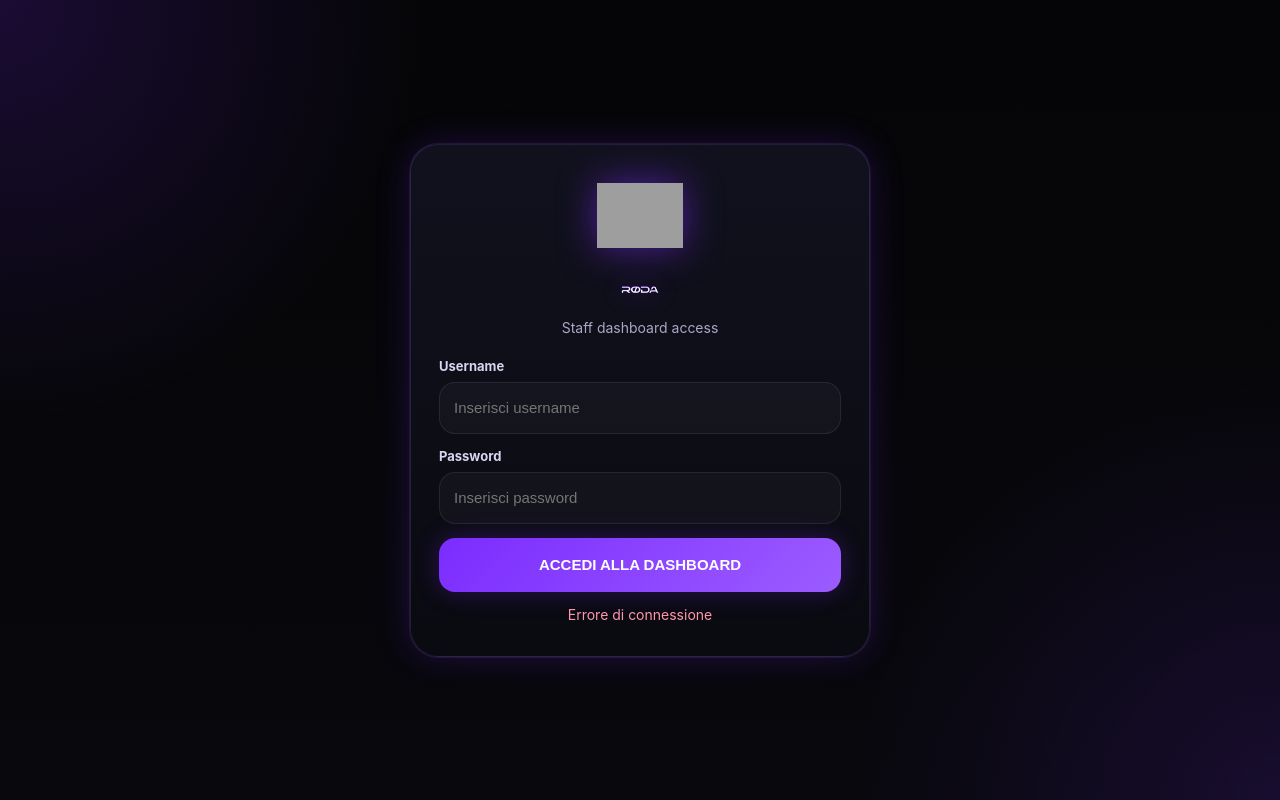
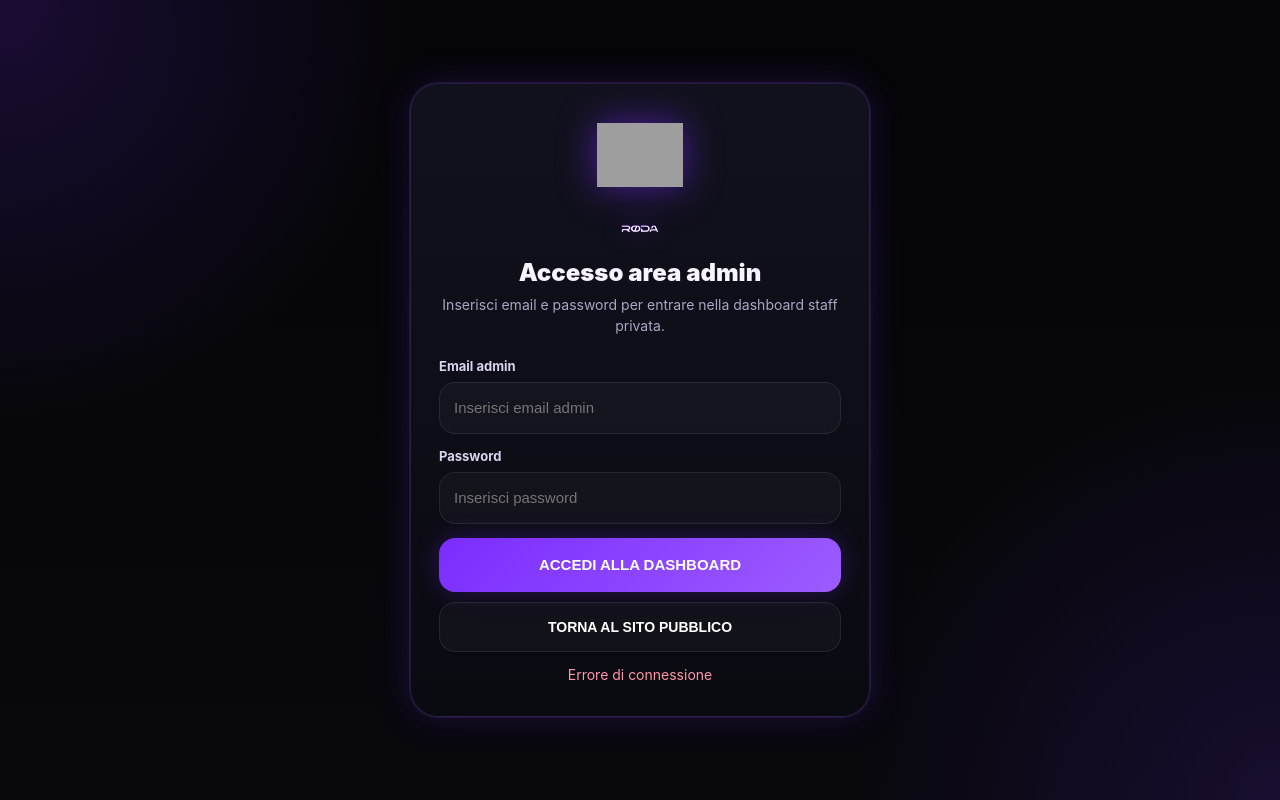
Before and after one commit to rodahub/roda-bot, a website: page public/login.html in a window 1280 px wide. Both pictures are taken after a click on the button "ACCEDI ALLA DASHBOARD". Drawn offline with Linux system fonts and the light colour scheme; no server answers; grey boxes are pictures that could not be loaded.

Commit message:
Update login.html

```diff
--- a/public/login.html
+++ b/public/login.html
@@ -3,7 +3,7 @@
 <head>
   <meta charset="UTF-8" />
   <meta name="viewport" content="width=device-width, initial-scale=1.0" />
-  <title>RØDA Staff Login</title>
+  <title>Accesso area admin</title>
   <style>
     :root{
       --line:rgba(160,110,255,.18);
@@ -74,9 +74,16 @@
       margin-bottom:8px;
     }
 
+    .title{
+      font-size:24px;
+      font-weight:900;
+      margin-bottom:8px;
+    }
+
     .subtitle{
       color:var(--muted);
       font-size:14px;
+      line-height:1.45;
     }
 
     .field{
@@ -121,6 +128,19 @@
       cursor:not-allowed;
     }
 
+    .secondary-btn{
+      width:100%;
+      height:50px;
+      border:1px solid rgba(255,255,255,.08);
+      border-radius:16px;
+      background:rgba(255,255,255,.03);
+      color:#fff;
+      font-size:14px;
+      font-weight:800;
+      cursor:pointer;
+      margin-top:10px;
+    }
+
     .msg{
       min-height:22px;
       margin-top:14px;
@@ -133,14 +153,15 @@
 <body>
   <div class="login-box">
     <div class="head">
-      <img src="/roda-logo.png" alt="RØDA Logo" class="logo" />
+      <img src="/roda-logo.png" alt="Logo" class="logo" />
       <img src="/roda-text.png" alt="RØDA" class="text-logo" />
-      <div class="subtitle">Staff dashboard access</div>
+      <div class="title">Accesso area admin</div>
+      <div class="subtitle">Inserisci email e password per entrare nella dashboard staff privata.</div>
     </div>
 
     <div class="field">
-      <label for="username">Username</label>
-      <input id="username" type="text" autocomplete="username" placeholder="Inserisci username" />
+      <label for="email">Email admin</label>
+      <input id="email" type="email" autocomplete="username" placeholder="Inserisci email admin" />
     </div>
 
     <div class="field">
@@ -149,13 +170,16 @@
     </div>
 
     <button id="loginBtn" class="login-btn">ACCEDI ALLA DASHBOARD</button>
+    <button id="homeBtn" class="secondary-btn">TORNA AL SITO PUBBLICO</button>
+
     <div id="msg" class="msg"></div>
   </div>
 
   <script>
     const loginBtn = document.getElementById('loginBtn');
+    const homeBtn = document.getElementById('homeBtn');
     const msg = document.getElementById('msg');
-    const usernameInput = document.getElementById('username');
+    const emailInput = document.getElementById('email');
     const passwordInput = document.getElementById('password');
 
     async function checkSession() {
@@ -166,13 +190,13 @@
 
         const data = await res.json().catch(() => null);
         if (res.ok && data?.ok) {
-          window.location.href = '/';
+          window.location.href = '/admin';
         }
       } catch {}
     }
 
     async function doLogin() {
-      const username = usernameInput.value.trim();
+      const email = emailInput.value.trim();
       const password = passwordInput.value;
 
       msg.textContent = '';
@@ -186,19 +210,19 @@
             'Content-Type': 'application/json'
           },
           credentials: 'same-origin',
-          body: JSON.stringify({ username, password })
+          body: JSON.stringify({ email, password })
         });
 
         const data = await res.json();
 
         if (!res.ok || !data.ok) {
-          msg.textContent = data.message || 'Login fallito';
+          msg.textContent = data.message || 'Accesso fallito';
           loginBtn.disabled = false;
           loginBtn.innerText = 'ACCEDI ALLA DASHBOARD';
           return;
         }
 
-        window.location.href = '/';
+        window.location.href = '/admin';
       } catch (e) {
         msg.textContent = 'Errore di connessione';
         loginBtn.disabled = false;
@@ -208,7 +232,11 @@
 
     loginBtn.onclick = doLogin;
 
-    usernameInput.addEventListener('keydown', e => {
+    homeBtn.onclick = () => {
+      window.location.href = '/';
+    };
+
+    emailInput.addEventListener('keydown', e => {
       if (e.key === 'Enter') doLogin();
     });
 
```
